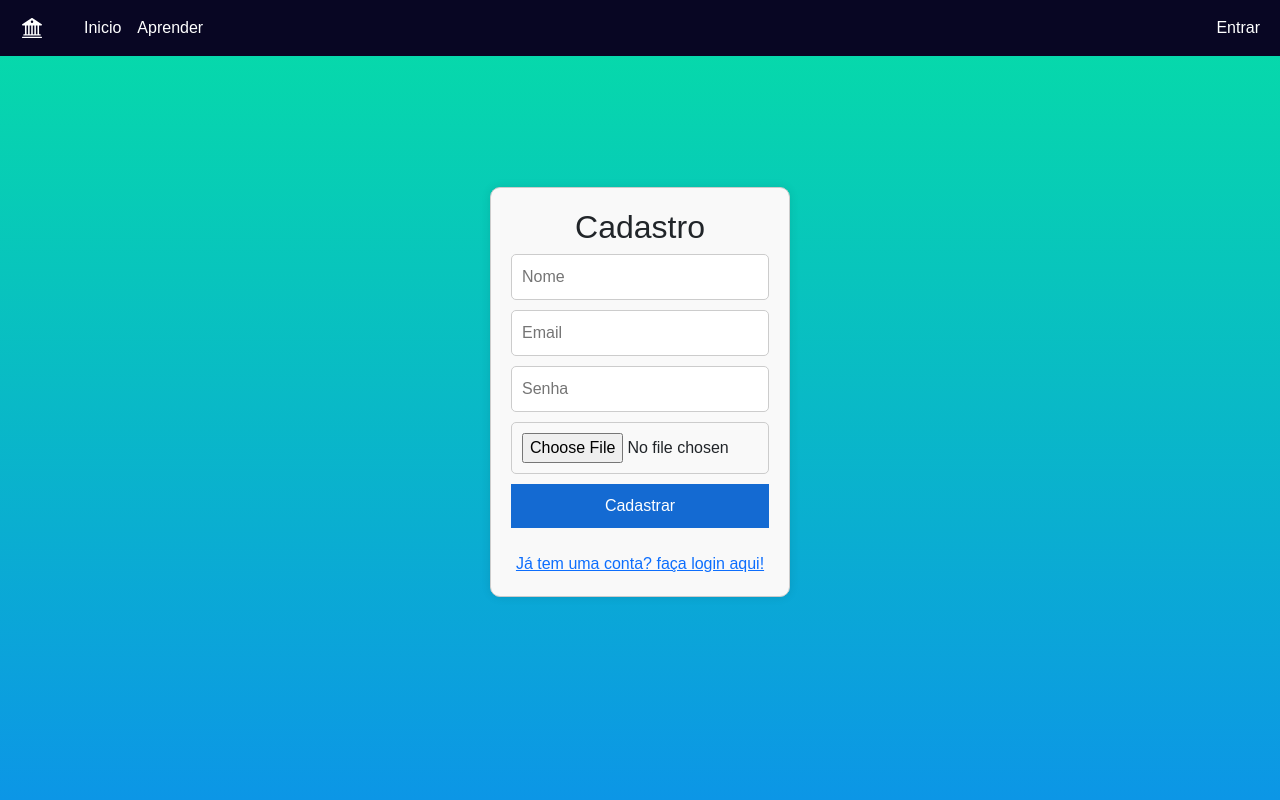
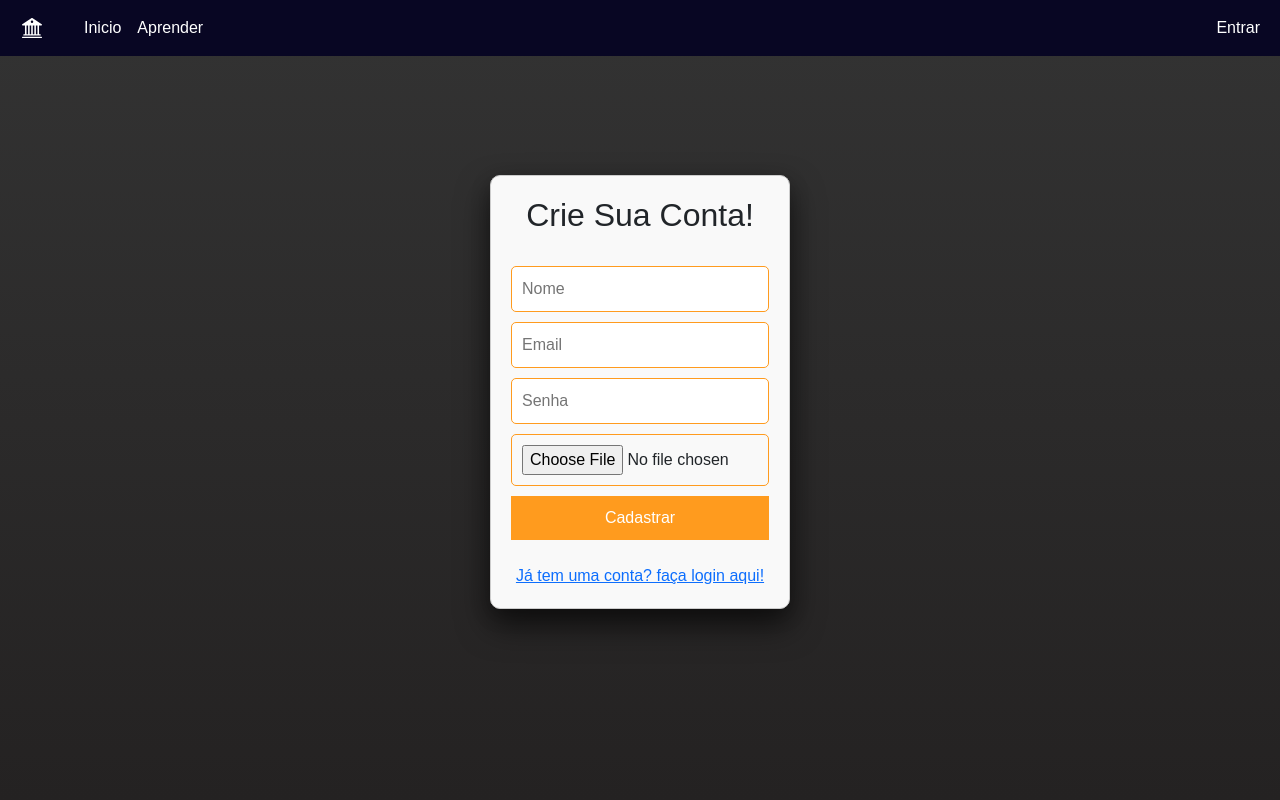
Before and after one commit to FelipeLeivasTeixeira/TCC-Odin, a Node server app: page /cadastro in a window 1280 px wide. Run offline with Node 20, Linux system fonts and the light colour scheme; some libraries are stand-ins or nearby versions; some web fonts are replaced.

Commit message:
Slides pré-banca

```diff
--- a/TCC/index.js
+++ b/TCC/index.js
@@ -28,13 +28,14 @@ passport.use(
       },
       async (email, senha, done) => {
         try {
-          const user = await prisma.usuario.findUnique({
+          const user = await prisma.tb_usuarios.findUnique({
             where: {
               email,
             },
           });
+          console.log(user);
 
-          if (!user || user.senha !== senha) {
+          if (!user || senha !== senha) {
             return done(null, false, { message: 'Email ou senha inválidos.' });
           }
 
@@ -52,7 +53,7 @@ passport.use(
 
   passport.deserializeUser(async (id, done) => {
     try {
-      const user = await prisma.usuario.findUnique({
+      const user = await prisma.tb_usuarios.findUnique({
         where: {
           id,
         },
--- a/TCC/views/cadastro.ejs
+++ b/TCC/views/cadastro.ejs
@@ -4,8 +4,9 @@
     <body class="form_centro Fundo_degra">
         <%- include('menu'); %>
         <%- include('style'); %>
-      <form method="post" class="form_estilo" enctype="multipart/form-data">
-        <h2>Cadastro</h2>
+      <form method="post" class="form_estilo" enctype="multipart/form-data" style=" box-shadow: 0 16px 32px 0 rgba(0, 0, 0, 0.6), 0 6px 20px 0 rgba(0, 0, 0, 0.19);">
+        <h2>Crie Sua Conta!</h2>
+      </br>
         <input type="text" name="nome" placeholder="Nome" class="campos_form" required>
         <input type="email" name="email" placeholder="Email" class="campos_form" required>
         <input type="password" name="senha" placeholder="Senha" class="campos_form" required>
--- a/TCC/views/login.ejs
+++ b/TCC/views/login.ejs
@@ -4,8 +4,8 @@
     <body class="form_centro Fundo_degra">
         <%- include('menu'); %>
         <%- include('style'); %>
-      <form method="post" class="form_estilo">
-        <h2>Login</h2>
+      <form method="post" class="form_estilo" style = " box-shadow: 0 16px 32px 0 rgba(0, 0, 0, 0.6), 0 6px 20px 0 rgba(0, 0, 0, 0.19);">
+        <h2>Entre Em Sua Conta!</h2>
 
         <% if (typeof error !== 'undefined') { %>
           <div class="alert alert-danger"><%= error %></div>
--- a/TCC/views/style.ejs
+++ b/TCC/views/style.ejs
@@ -13,22 +13,22 @@
         }
         .btn_cor{
             /* estilização botão dos cards */
-            background-color: #146ad2;
+            background-color: #FF9B1E;
             color: #ffffff;
         }
         .btn_cor:hover{
-            background-color: #1444d2;
+            background-color: #ca760f;
             color: #ffffff;
         }
 
         .Fundo_degra {
             /* Degradê*/
-            background: linear-gradient(to top, #0c96e6, #06dda7);
+            background: linear-gradient(to top, #242222, #333333);
 
         }
 
         .card_fundo {
-            /* Cor de fundo cards main*/
+            /* Cor de fundo cards esportes*/
             background-color: #ffffff;
 
         }
@@ -75,7 +75,7 @@
         width: 100%;
         padding: 10px;
         margin-bottom: 10px;
-        border: 1px solid #ccc;
+        border: 1px solid #FF9B1E;
         border-radius: 5px;
         box-sizing: border-box;
       }
@@ -83,7 +83,7 @@
         /* Estizar campo de submit do form cadastro e login */
         width: 100%;
         padding: 10px;
-        background-color: #146ad2;
+        background-color: #FF9B1E;
         border: none;
         color: #fff;
         transition: background-color 0.3s ease;
@@ -100,6 +100,7 @@
         font-family: 'Ga Maamli';
         text-align: center;
         text-shadow: 2px 2px 4px rgba(0, 0, 0, 0.5);
+        color: rgb(255, 255, 255);
       }
 
 
```
Also changed, not shown: TCC/views/esportes.ejs (+4 -4 lines), 1 other file.
